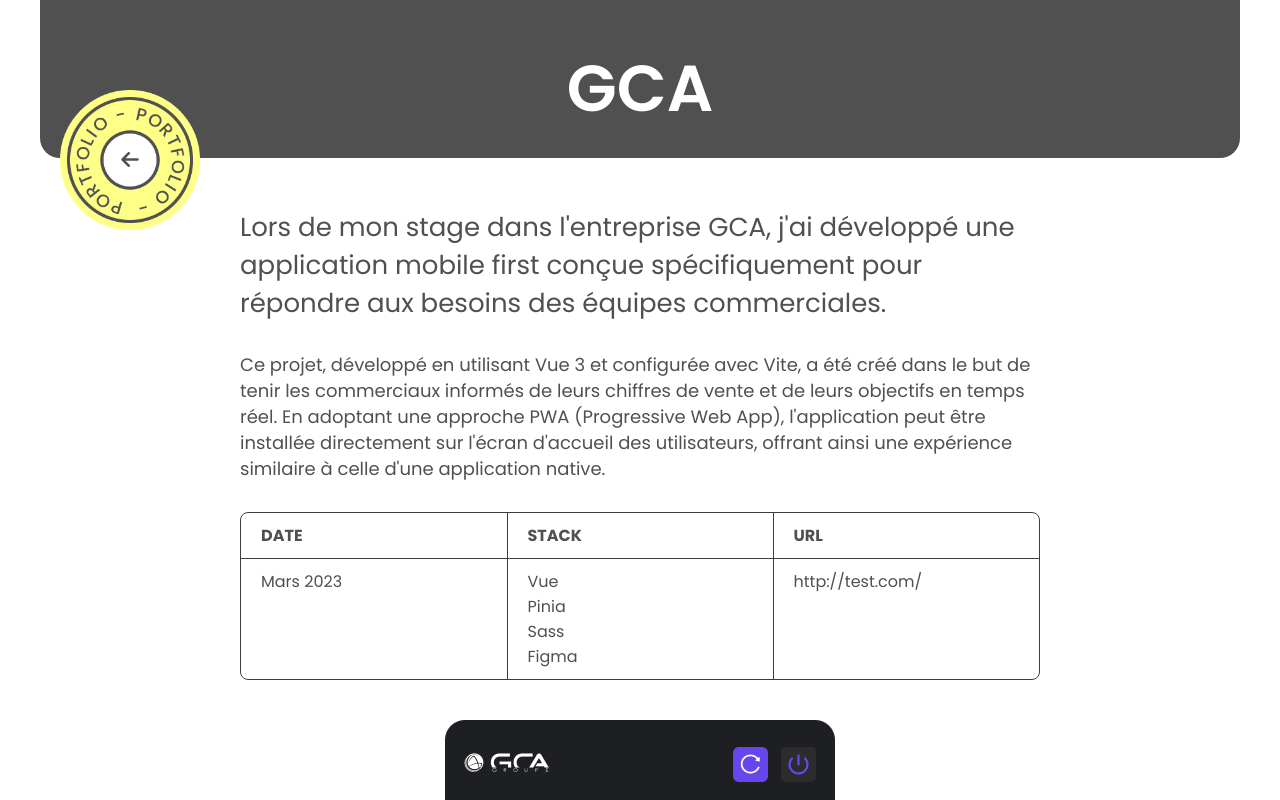
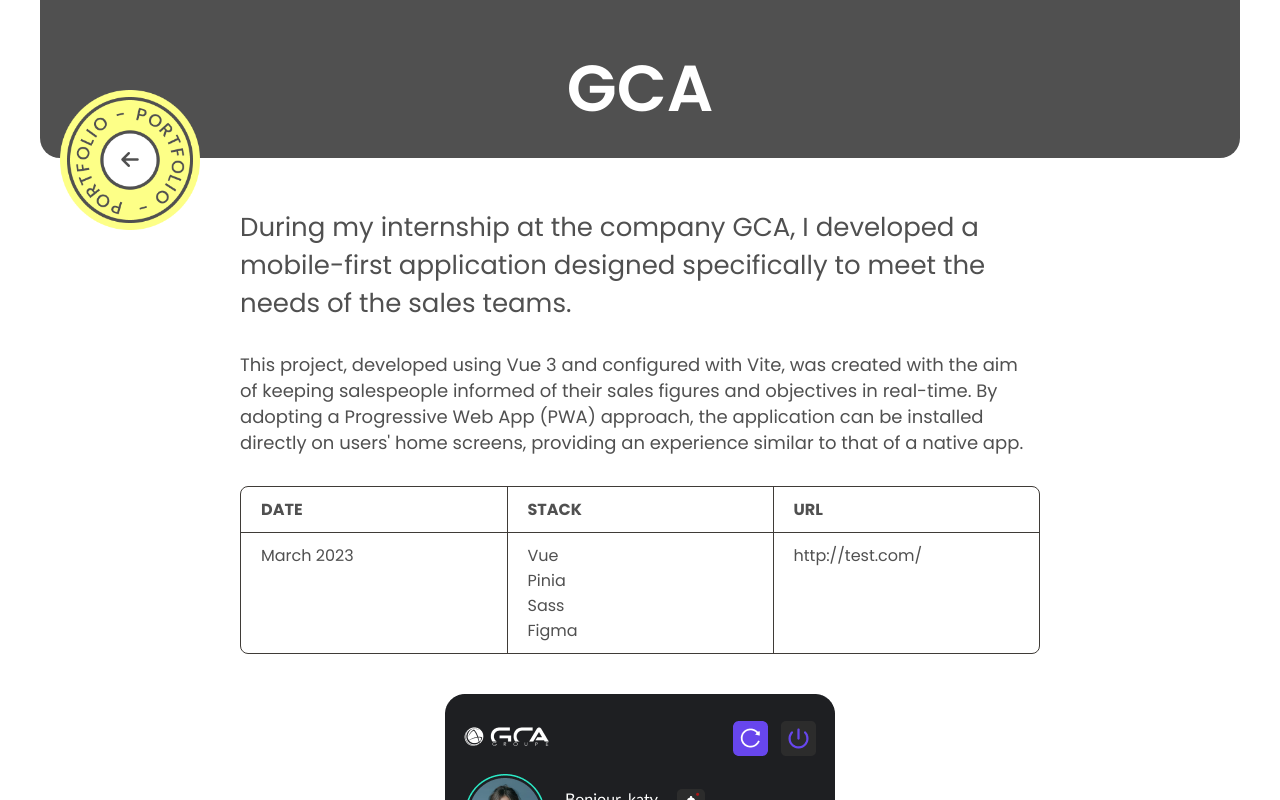
Before and after one commit to ThomasdevLC/portfolio_07_2023, a React (Create React App) app: page /pwa/2 in a window 1280 px wide. Shown: the top 800 px of the page. Built offline with nearby package versions, Linux system fonts and the light colour scheme.

Commit message:
workscomponents switch lang mode

```diff
--- a/src/components/Home/HeaderNav.js
+++ b/src/components/Home/HeaderNav.js
@@ -2,7 +2,7 @@
 import cv from "../../assets/pdf/cv.pdf";
 import background from "../../assets/images/header_background.jpg";
 import SplitType from "split-type";
-import LangContext from "../../context/LangContext"; // Import the LangContext
+import LangContext from "../../context/LangContext";
 
 const HeaderNav = () => {
   const { switchLang, setSwitchLang } = useContext(LangContext);
--- a/src/components/Home/WorksLinks.js
+++ b/src/components/Home/WorksLinks.js
@@ -1,12 +1,10 @@
-import React, { useState, useEffect, useContext } from "react";
+import React, { useState, useEffect } from "react";
 import { NavLink } from "react-router-dom";
 import worklist from "../../worklist/worklistData";
 import { motion } from "framer-motion";
-import LangContext from "..//../context/LangContext";
 
 const WorksLinks = () => {
   const [showImageBox, setShowImageBox] = useState(false);
-  const { switchLang } = useContext(LangContext);
 
   useEffect(() => {
     const timeout = setTimeout(() => {
@@ -36,8 +34,6 @@
 
   return (
     <div className="workslinks">
-      <p>The current language is: {switchLang}</p>
-
       {worklist.map((project, index) => {
         return (
           <NavLink to={`/${project.link}/${project.id}`} key={project.id}>
--- a/src/components/WorksComponent.js
+++ b/src/components/WorksComponent.js
@@ -1,6 +1,8 @@
-import React, { useEffect, useState, useRef } from "react";
+import React, { useEffect, useState, useRef, useContext } from "react";
 import { useParams } from "react-router-dom";
-import worklistData from "../worklist/worklistData";
+import worklistFr from "../worklist/worklistData";
+import worklistEn from "../worklist/worklistDataEn";
+import LangContext from "../context/LangContext";
 
 const WorksComponent = () => {
   const params = useParams();
@@ -8,11 +10,18 @@
   const [project, setProject] = useState(null);
   const containerRef = useRef(null);
   const titleRef = useRef(null);
+  const { selectedLang } = useContext(LangContext);
 
   useEffect(() => {
-    const selectedProject = worklistData.find((w) => w.id === projectId);
-    setProject(selectedProject);
-  }, [projectId]);
+    // Check if selectedLang is 'fr'
+    if (selectedLang === "fr") {
+      const selectedProject = worklistFr.find((w) => w.id === projectId);
+      setProject(selectedProject);
+    } else {
+      const selectedProject = worklistEn.find((w) => w.id === projectId);
+      setProject(selectedProject);
+    }
+  }, [projectId, selectedLang]);
 
   useEffect(() => {
     if (project) {
--- a/src/worklist/worklistDataEn.js
+++ b/src/worklist/worklistDataEn.js
@@ -1,4 +1,4 @@
-const worklist = [
+const worklistEn = [
   {
     id: 1,
     title: "FERME LA ROUGERAIE",
@@ -70,4 +70,4 @@
   },
 ];
 
-export default worklist;
+export default worklistEn;
```
